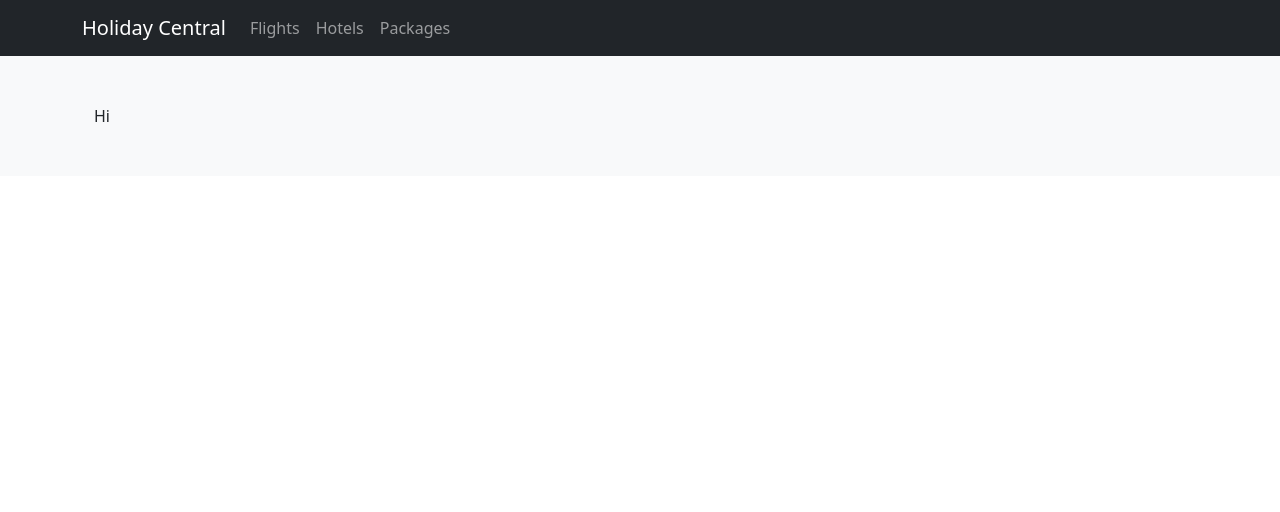
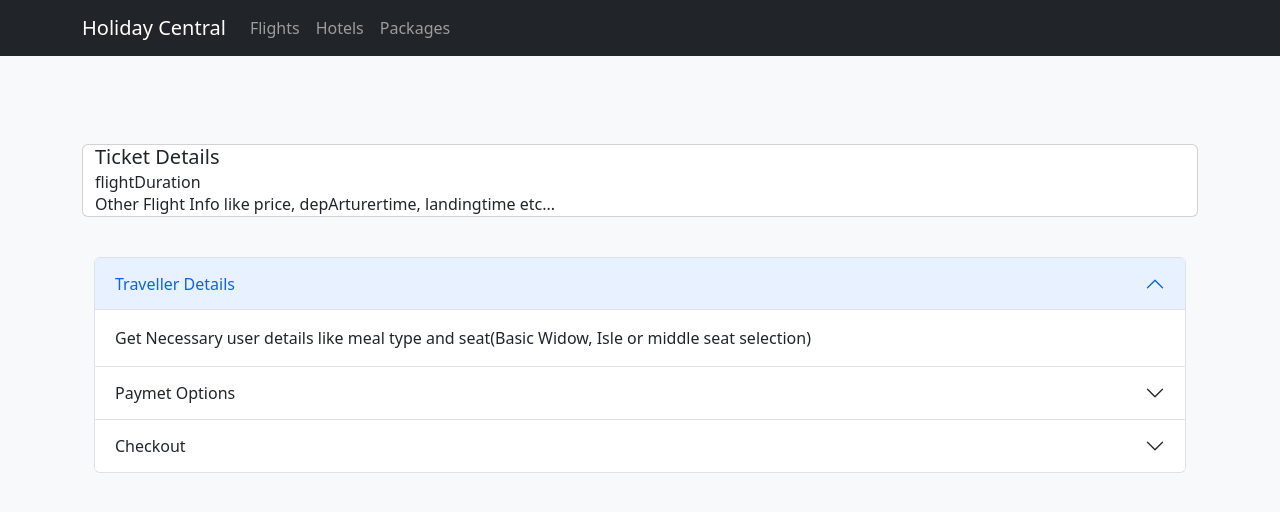
Before and after one commit to buminduyasith/HolidayCentral, a Next.js app in the folder frontend/: page /flights/checkout in a window 1280 px wide. Shown: the top 512 px of the page. Built offline with nearby package versions, Linux system fonts and the light colour scheme.

Commit message:
feat(FE) : Flight Checkout UI Init

```diff
--- a/frontend/src/pages/flights/checkout.jsx
+++ b/frontend/src/pages/flights/checkout.jsx
@@ -1,6 +1,6 @@
 import Layout from "@/components/layout/layout";
 import React, { useState } from 'react';
-import { Container, Form, InputGroup, Row, Col, Button, Card } from "react-bootstrap";
+import { Container, Form, InputGroup, Row, Col, Button, Card, Accordion } from "react-bootstrap";
 import { useRouter } from 'next/router'
 
 
@@ -11,7 +11,37 @@ const Checkout = () => {
     return (
         <Layout>
             <Container>
-                <span>Hi {id}</span>
+                <Row style={{ paddingTop: '5vh' }}>
+                    <Card style={{ width: '100%' }}>
+                        <Card.Title>Ticket Details</Card.Title>
+                        <Card.Subtitle>flightDuration</Card.Subtitle>
+                        <Card.Text>
+                            Other Flight Info like price, depArturertime, landingtime etc...
+                        </Card.Text>
+                    </Card>
+                </Row>
+                <Row style={{ paddingTop: '5vh' }}>
+                    <Accordion defaultActiveKey={['0']} alwaysOpen>
+                        <Accordion.Item eventKey="0">
+                            <Accordion.Header>Traveller Details</Accordion.Header>
+                            <Accordion.Body>
+                                Get Necessary user details like meal type and seat(Basic Widow, Isle or middle seat selection)
+                            </Accordion.Body>
+                        </Accordion.Item>
+                        <Accordion.Item eventKey="1" disabled>
+                            <Accordion.Header>Paymet Options</Accordion.Header>
+                            <Accordion.Body>
+                                Get Payment Details
+                            </Accordion.Body>
+                        </Accordion.Item>
+                        <Accordion.Item eventKey="2">
+                            <Accordion.Header>Checkout</Accordion.Header>
+                            <Accordion.Body>
+                                Complte payment
+                            </Accordion.Body>
+                        </Accordion.Item>
+                    </Accordion>
+                </Row>
             </Container>
         </Layout>
     )
```
